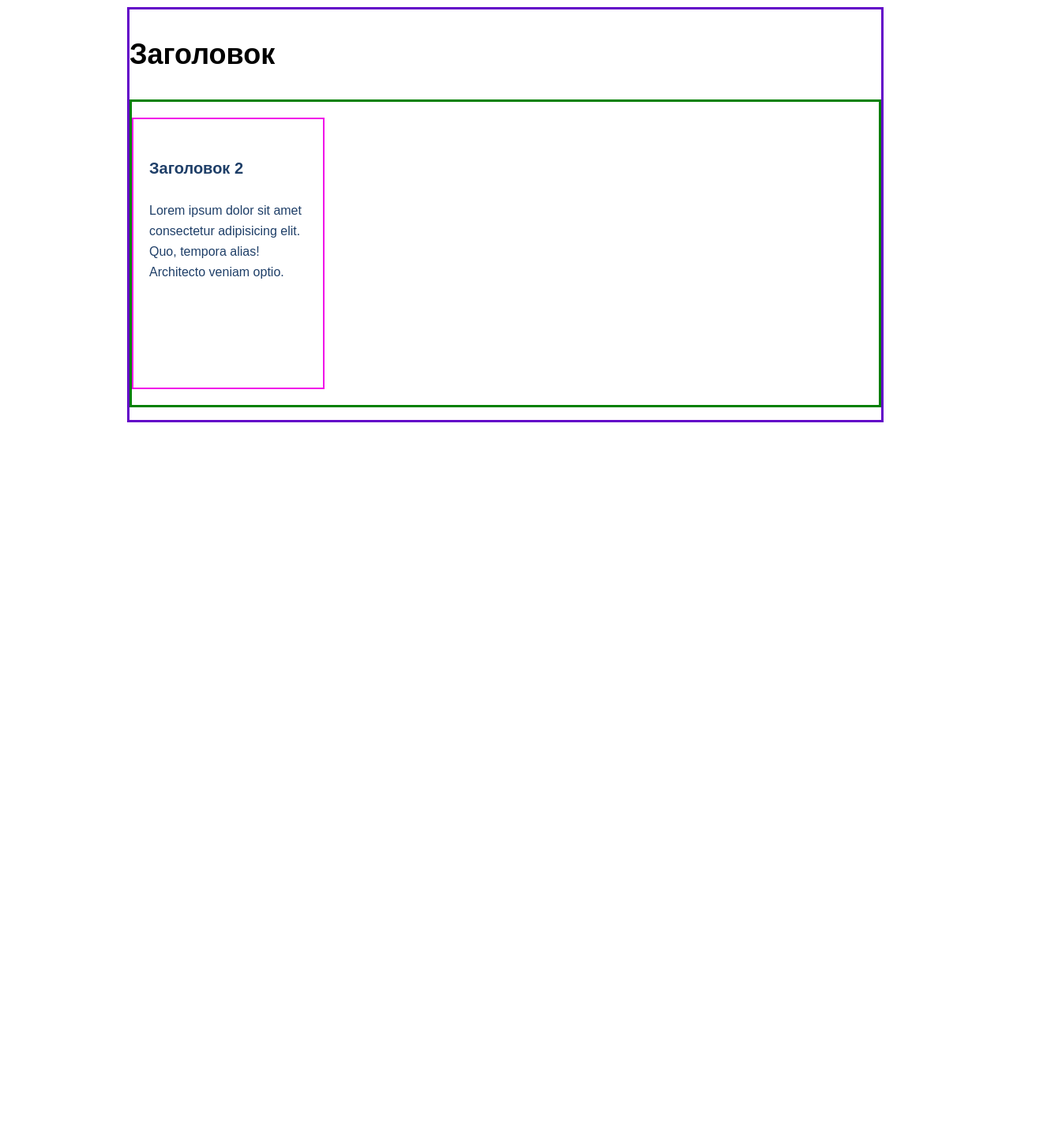
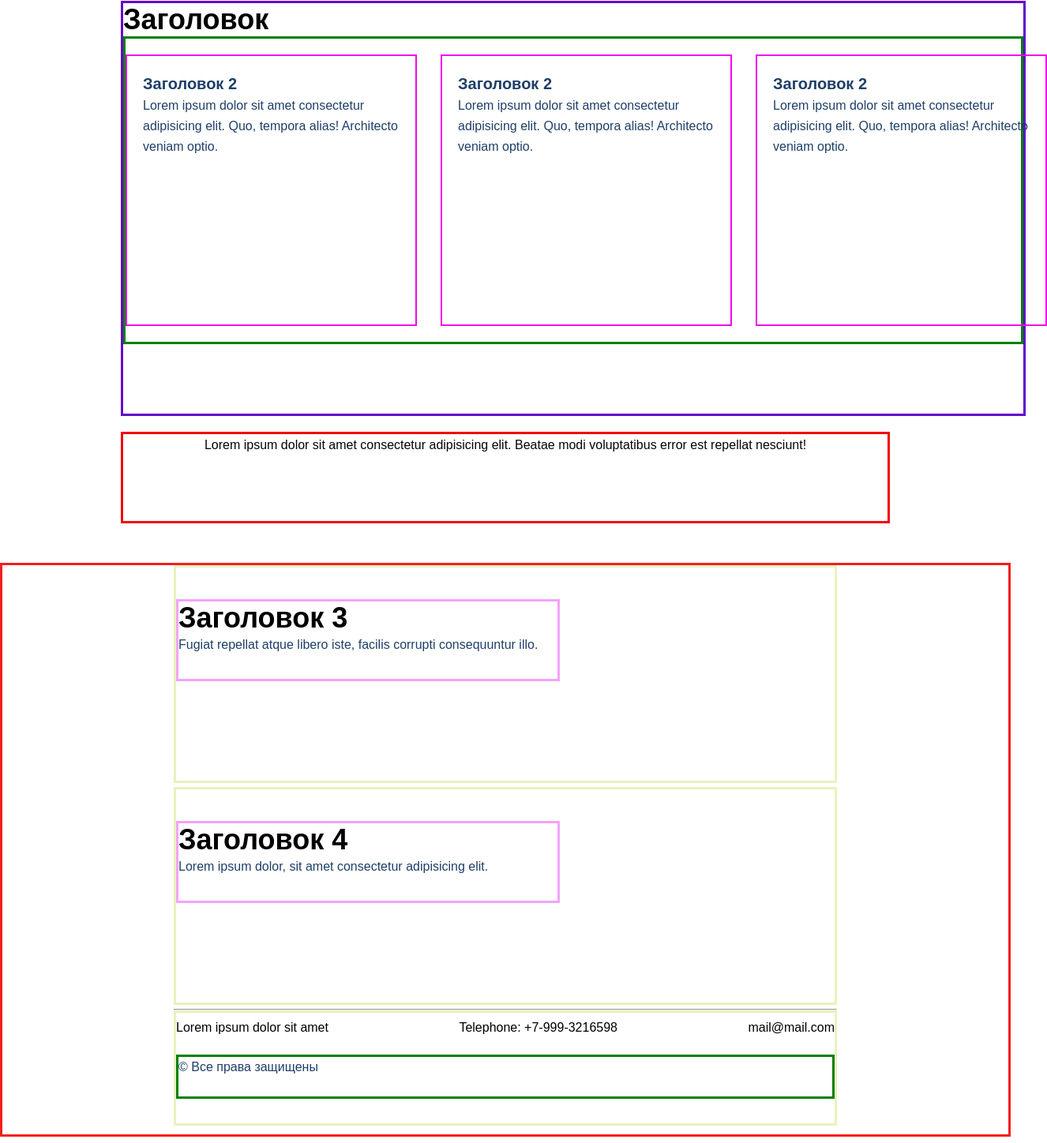
Before and after one commit to Alexvmar72/GB_HTML-CSS, a plain HTML site: page Markov_Alexey_dz5/index.html in a window 1280 px wide. Shown: the part 725-2173 px from the top of the page at 79% size, 1326 px wide, since content can reach past the window. Drawn offline with Linux system fonts and the light colour scheme.

Commit message:
modified files

```diff
--- a/Markov_Alexey_dz5/index.html
+++ b/Markov_Alexey_dz5/index.html
@@ -13,19 +13,34 @@
     <div class="top">
         <div class="top__content">
             <div class="menu">
+                <a href="index.html">Главная</a>
                 <a href="box-blog/blog.html">Блог</a>
                 <a href="contacts.html">Контакты</a>
             </div>
             <div class="top__info">
                 <h1 class="h1">Мой первый сайт</h1>
-                <p class="border pstyle">Первый параграф</p>
+                <p class="border pstyle first">Первый параграф</p>
             </div>
         </div>
     </div>
-    <div class="Our__advantages">
+    <div class="Our__advantages container">
         <h3 class="h3">Заголовок</h3>
         <div class="detail__advantages">
-            <div class="benefits">
+            <div class="benefits benefits_1  ">
+                <h4 class="h4">Заголовок 2</h4>
+                <p class="pstyle">Lorem ipsum dolor sit amet consectetur adipisicing elit. Quo, tempora alias!
+                    Architecto
+                    veniam
+                    optio.</p>
+            </div>
+            <div class="benefits benefits_2">
+                <h4 class="h4">Заголовок 2</h4>
+                <p class="pstyle">Lorem ipsum dolor sit amet consectetur adipisicing elit. Quo, tempora alias!
+                    Architecto
+                    veniam
+                    optio.</p>
+            </div>
+            <div class="benefits benefits_3">
                 <h4 class="h4">Заголовок 2</h4>
                 <p class="pstyle">Lorem ipsum dolor sit amet consectetur adipisicing elit. Quo, tempora alias!
                     Architecto
@@ -37,34 +52,34 @@
     <p class="our_fin">
         Lorem ipsum dolor sit amet consectetur adipisicing elit. Beatae modi voluptatibus error est repellat nesciunt!
     </p>
-    <div class="lover">
+    <div class="footer">
+        <div class="container">
             <div class="lover_content">
                 <div class="lover_info">
                     <h3 class="h3">Заголовок 3</h3>
-                <p class="pstyle">Fugiat repellat atque libero iste, facilis corrupti consequuntur illo.</p>
+                    <p class="pstyle_1">Fugiat repellat atque libero iste, facilis corrupti consequuntur illo.</p>
                 </div>
             </div>
             <div class="lover_content">
                 <div class="lover_info">
                     <h3 class="h3">Заголовок 4</h3>
-                <p class="pstyle">Lorem ipsum dolor, sit amet consectetur adipisicing elit.</p>
+                    <p class="pstyle_1">Lorem ipsum dolor, sit amet consectetur adipisicing elit.</p>
                 </div>
             </div>
             <div class="hr">
                 <hr>
             </div>
             <div class="lover_contact">
-            <table class="iksweb">
-                <tbody>
-                    <tr>
-                        <td> Lorem ipsum dolor sit amet </td>
-                        <td> Telephone: +7-999-3216598</td>
-                        <td> mail@mail.com</td>
-                    </tr>
-                </tbody>
-            </table>
+                <div class="iksweb">
+                    <li>Lorem ipsum dolor sit amet</li>
+
+                    <li>Telephone: +7-999-3216598</li>
+                    <li>mail@mail.com</li>
+
+                </div>
                 <div class="lover_rights">
                     <p class="pstyle"> &copy Все права защищены</p>
+                </div>
             </div>
         </div>
     </div>
--- a/Markov_Alexey_dz5/style.css
+++ b/Markov_Alexey_dz5/style.css
@@ -1,4 +1,8 @@
-/*Внешний вид*/
+    * {
+        margin: 0;
+        padding: 0;
+    }
+
     body {
         font-family: sans-serif
     }
@@ -7,13 +11,9 @@ p {
         color: lightcoral;
     }
 
-/*
-Стили
-для
-параграфа
-*/
     h1 {
         background-color: darkgray;
+        width: 510px;
     }
 
     .border {
@@ -22,9 +22,25 @@ h1 {
     }
 
     .pstyle {
-    /* font-size: ; */
         line-height: 26px;
         color: #1F3F68;
+        width: 325px;
+    }
+
+    .pstyle_1 {
+        line-height: 26px;
+        color: #1F3F68;
+        width: 495px;
+    }
+
+    .pstyle_con {
+        line-height: 26px;
+        color: #1F3F68;
+        text-align: center
+    }
+
+    .first {
+        width: 425;
     }
 
     .h1 {
@@ -40,6 +56,7 @@ h1 {
 
     .h3 {
         font-size: 36px;
+        width: 340px;
     }
 
     .h4 {
@@ -79,6 +96,11 @@ h1 {
         text-transform: uppercase
     }
 
+    .container {
+        width: 1140px;
+        margin: 0 auto;
+    }
+
     .top {
         height: 700px;
         border: 3px solid rgba(117, 7, 7, 0.919);
@@ -91,6 +113,8 @@ h1 {
     }
 
     .menu {
+        display: flex;
+        justify-content: space-between;
         height: 20px;
         padding: 5px 20px;
         margin: 20px 0px 0px 0px;
@@ -98,7 +122,7 @@ h1 {
     }
 
     .top__info {
-    width: 400px;
+        width: 510px;
         padding: 0px 30px 30px 0px;
         border: 3px solid rgb(4, 226, 246);
         margin: 100px 0px 0px 0px;
@@ -111,6 +135,8 @@ h1 {
     }
 
     .detail__advantages {
+        display: flex;
+        justify-content: space-around;
         margin: 0px 0px 20px 0px;
         border: 3px solid green;
         padding: 20px 0px 0px 0px;
@@ -118,7 +144,7 @@ h1 {
 
     .benefits {
         height: 300px;
-    width: 200px;
+        width: 359px;
         padding: 20px;
         border: 2px solid rgb(240, 8, 232);
         margin: 0px 30px 20px 0px;
@@ -133,7 +159,7 @@ h1 {
         padding: 5px;
     }
 
-.lover {
+    .footer {
         margin: 50px 0px;
         height: 721px;
         border: 3px solid rgba(244, 10, 10, 0.919);
@@ -146,7 +172,7 @@ h1 {
     }
 
     .lover_info {
-    width: 400px;
+        width: 450px;
         padding: 0px 30px 30px 0px;
         border: 3px solid rgb(243, 163, 250);
         margin: 40px 0px 0px 0px;
@@ -169,9 +195,34 @@ h1 {
         border: 3px solid green;
     }
 
-table.iksweb {
-    width: 100%;
-    border-collapse: collapse;
-    border-spacing: 0;
-    height: auto;
+    .iksweb {
+        list-style-type: none;
+        display: flex;
+        justify-content: space-between;
+        color: solid #000;
     }
+
+    .head_con {
+        margin: 30px 0px;
+        height: 180px;
+        padding-top: 50px;
+        background-color: rgb(133, 172, 233);
+    }
+
+    .communication {
+        display: flex;
+        justify-content: space-between;
+        margin-top: 60px;
+        margin-bottom: 70px;
+        height: 800px;
+    }
+
+    .left_block {
+        width: 350px;
+
+    }
+
+    .right_block {
+        position: relative;
+        width: 350;
+    }
```
Also changed, not shown: Markov_Alexey_dz5/contacts.html (+15 -2 lines). Lines whose indentation alone changed are shown as unchanged.
